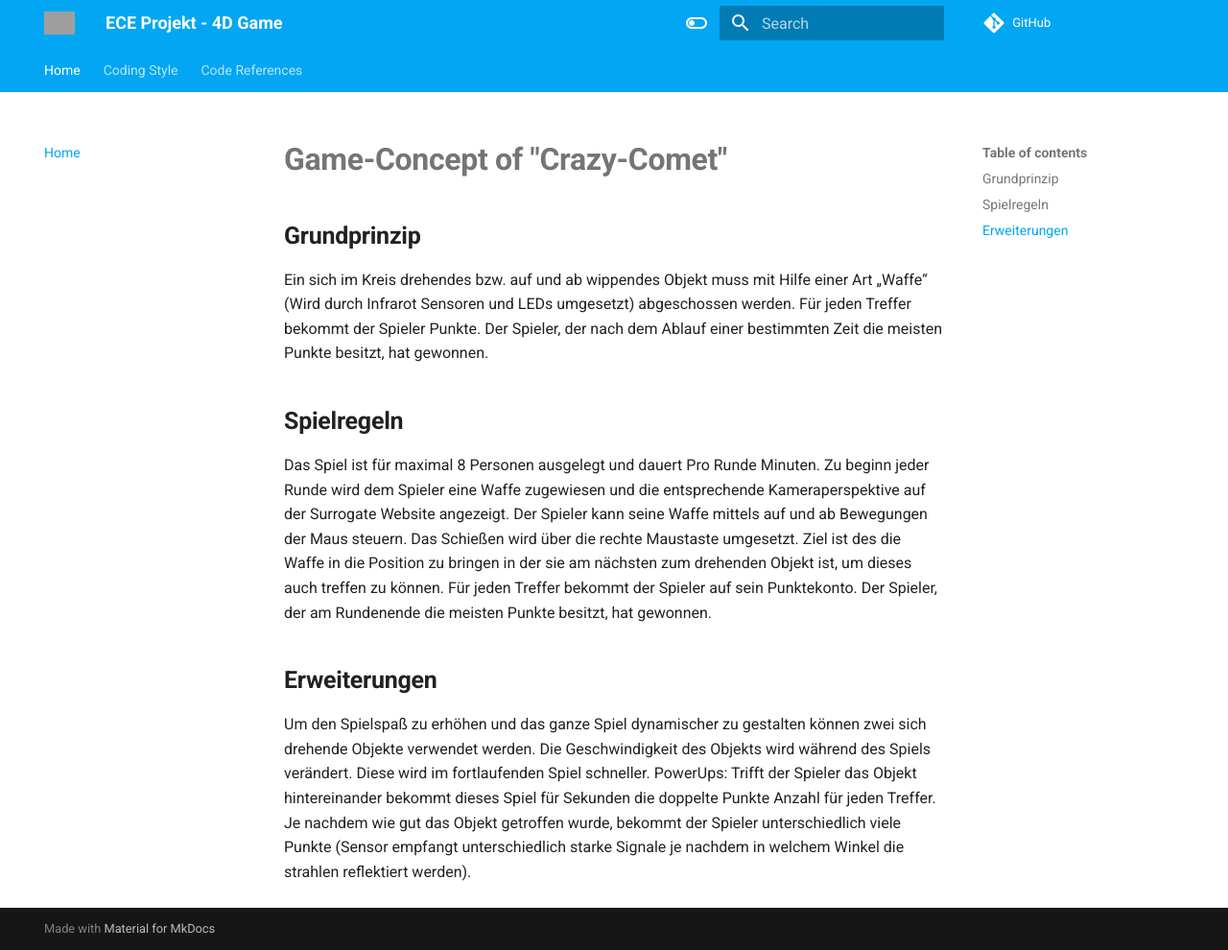
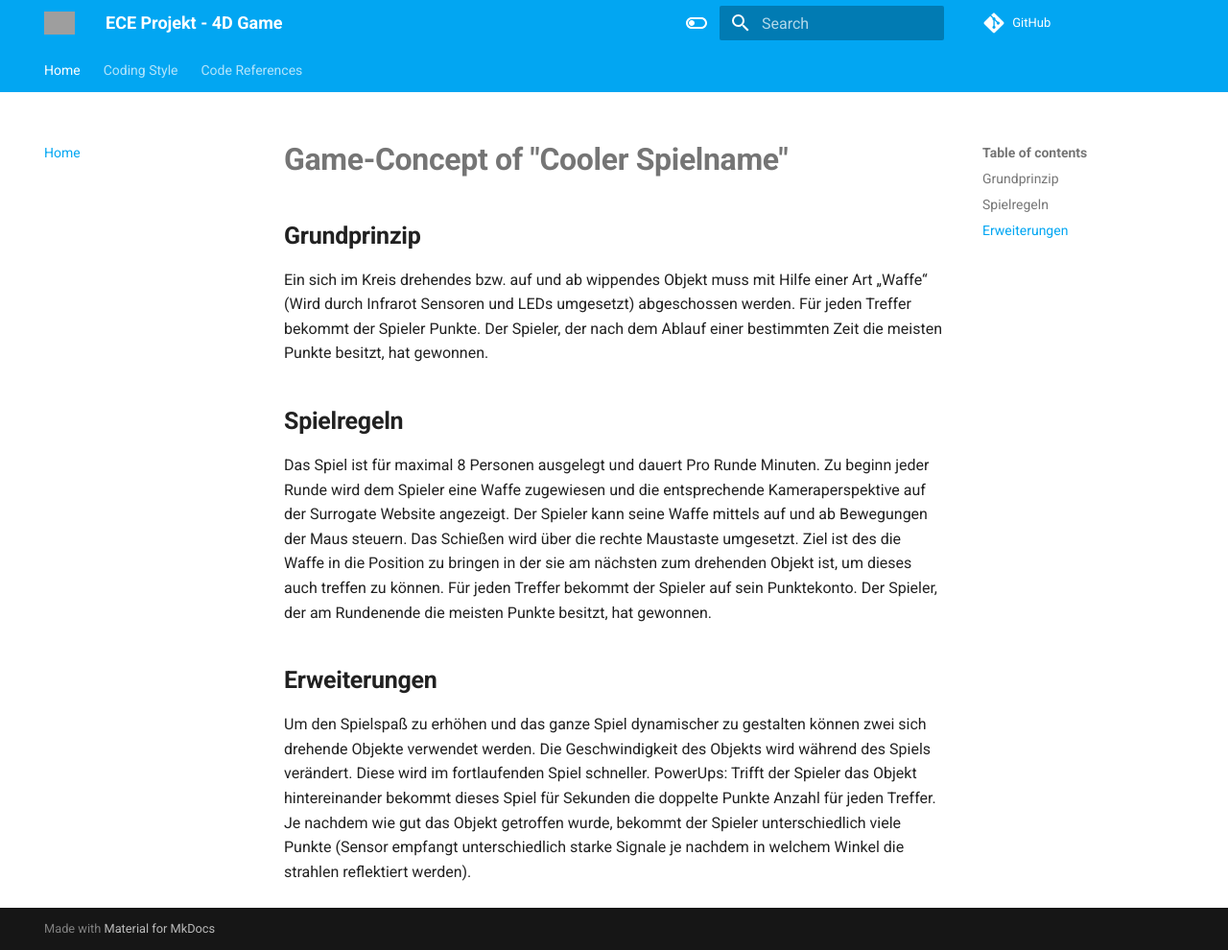
Before and after one commit to 4D-Game/CrazyComet, an MkDocs documentation site: the page built from docs/index.md, in a window 1280 px wide and 990 px high. Shown: the whole window at 96% size. Built offline with MkDocs 1.6.1 and Material for MkDocs 9.7.7, drawn with Linux system fonts in a browser that asks for light colours; comment, search, counter and statistics services are not loaded; grey boxes are pictures that could not be loaded.

Commit message:
Spielprinzip

```diff
--- a/docs/index.md
+++ b/docs/index.md
@@ -1,4 +1,4 @@
-# **Game-Concept of "Crazy-Comet"**
+# **Game-Concept of "Cooler Spielname"**
 
 ## **Grundprinzip**
 
```
